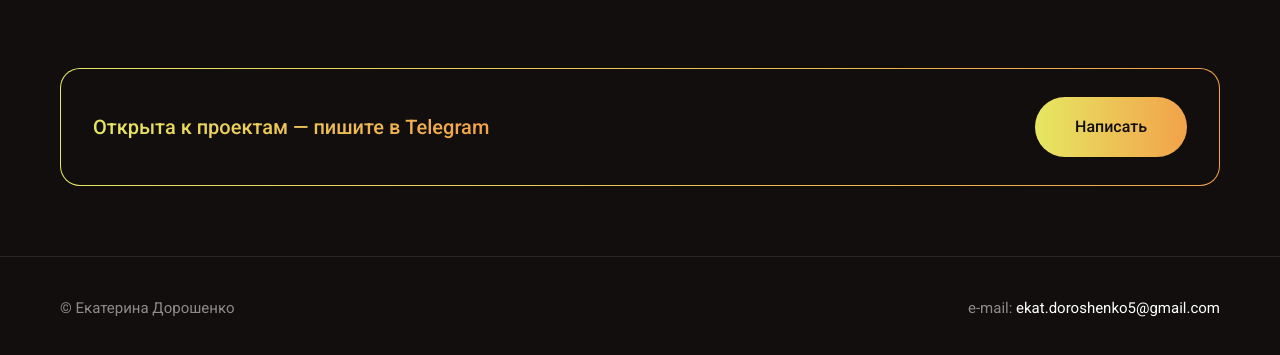
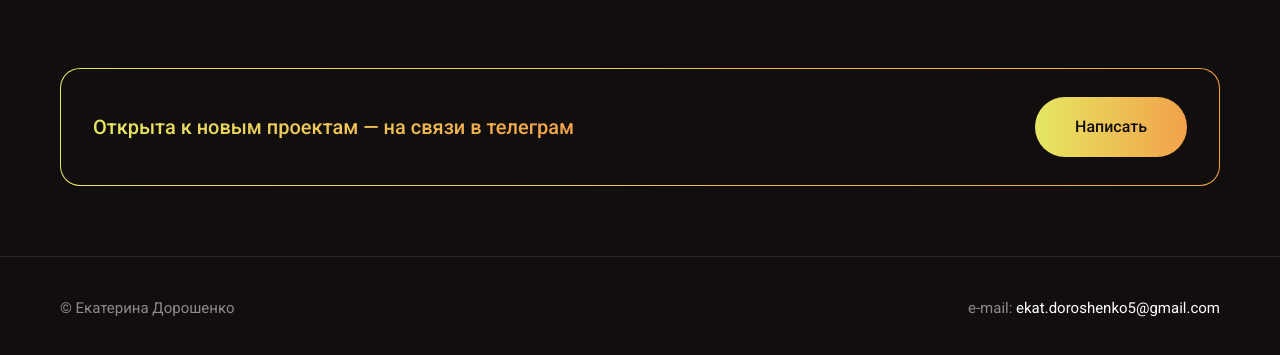
Before and after one commit to katedoros/portfolio, a plain HTML site: page index.html in a window 1280 px wide. Shown: the part 5238-5593 px from the top of the page. Drawn offline with Linux system fonts and the light colour scheme.

Commit message:
Баннер: новый текст
Co-Authored-By: Claude Opus 5.5 <noreply@anthropic.com>

```diff
--- a/index.html
+++ b/index.html
@@ -144,7 +144,7 @@
     <section class="section cta">
       <div class="container">
         <div class="cta__inner">
-          <p class="cta__text">Открыта к&nbsp;проектам&nbsp;— пишите в&nbsp;Telegram</p>
+          <p class="cta__text">Открыта к&nbsp;новым проектам&nbsp;— на&nbsp;связи в&nbsp;телеграм</p>
           <a class="btn-accent" href="https://t.me/Kate0579" target="_blank" rel="noopener">Написать</a>
         </div>
       </div>
```
